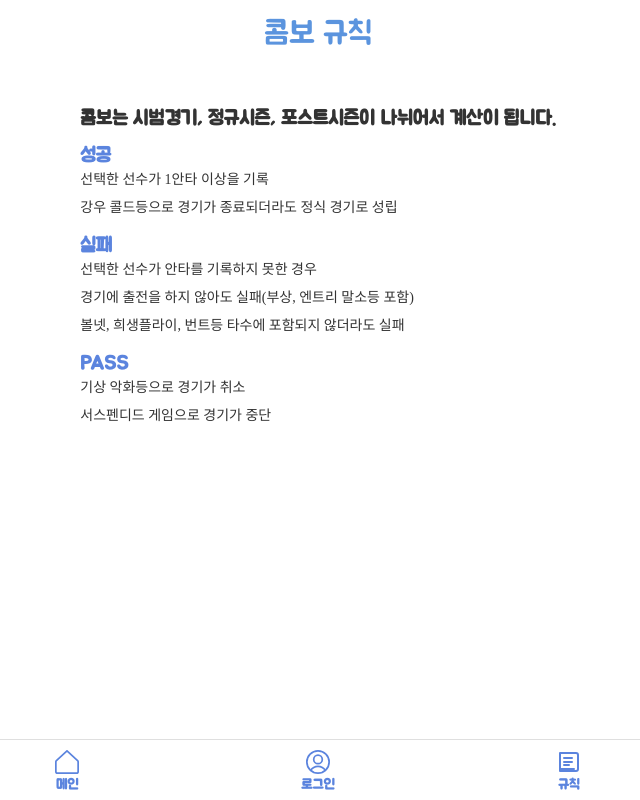
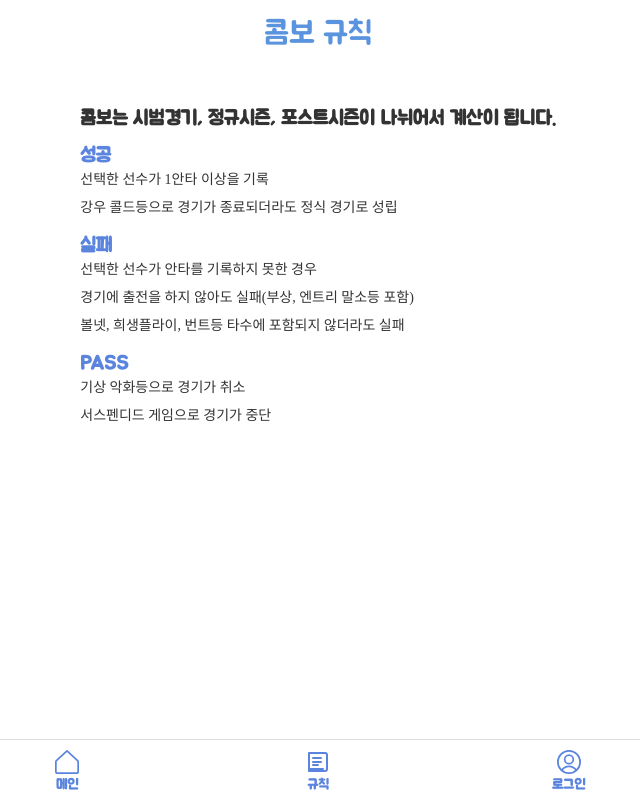
Before and after one commit to kbo-combo/front, a React (Vite) app: page /rule in a window 1280 px wide. Shown: the whole page, without its empty margins (322-962 px from the left). Built offline with nearby package versions, Linux system fonts and the light colour scheme; no server answers.

Commit message:
refactor: navBar 순서 변경

```diff
--- a/src/components/@common/navbar/NavBar.tsx
+++ b/src/components/@common/navbar/NavBar.tsx
@@ -18,18 +18,24 @@ const NavBar = () => {
               <Button as={Link} to={URL_PATH.combo}>
                 <NavItem isActive={true} iconId="combo-icon" label="콤보"/>
               </Button>
+              <Button as={Link} to={URL_PATH.rule_book}>
+                <NavItem isActive={true} iconId="rulebook" label="규칙"/>
+              </Button>
               <Button as={Link} to={URL_PATH.member}>
                 <NavItem isActive={true} iconId="account-circle-line" label="내정보"/>
               </Button>
             </>
         ) : (
+            <>
+              <Button as={Link} to={URL_PATH.rule_book}>
+                <NavItem isActive={true} iconId="rulebook" label="규칙"/>
+              </Button>
             <Button as={Link} to={URL_PATH.login}>
               <NavItem isActive={true} iconId="account-circle-line" label="로그인"/>
             </Button>
+            </>
         )}
-        <Button as={Link} to={URL_PATH.rule_book}>
-          <NavItem isActive={true} iconId="rulebook" label="규칙"/>
-        </Button>
+
       </Wrapper>
   );
 };
```
